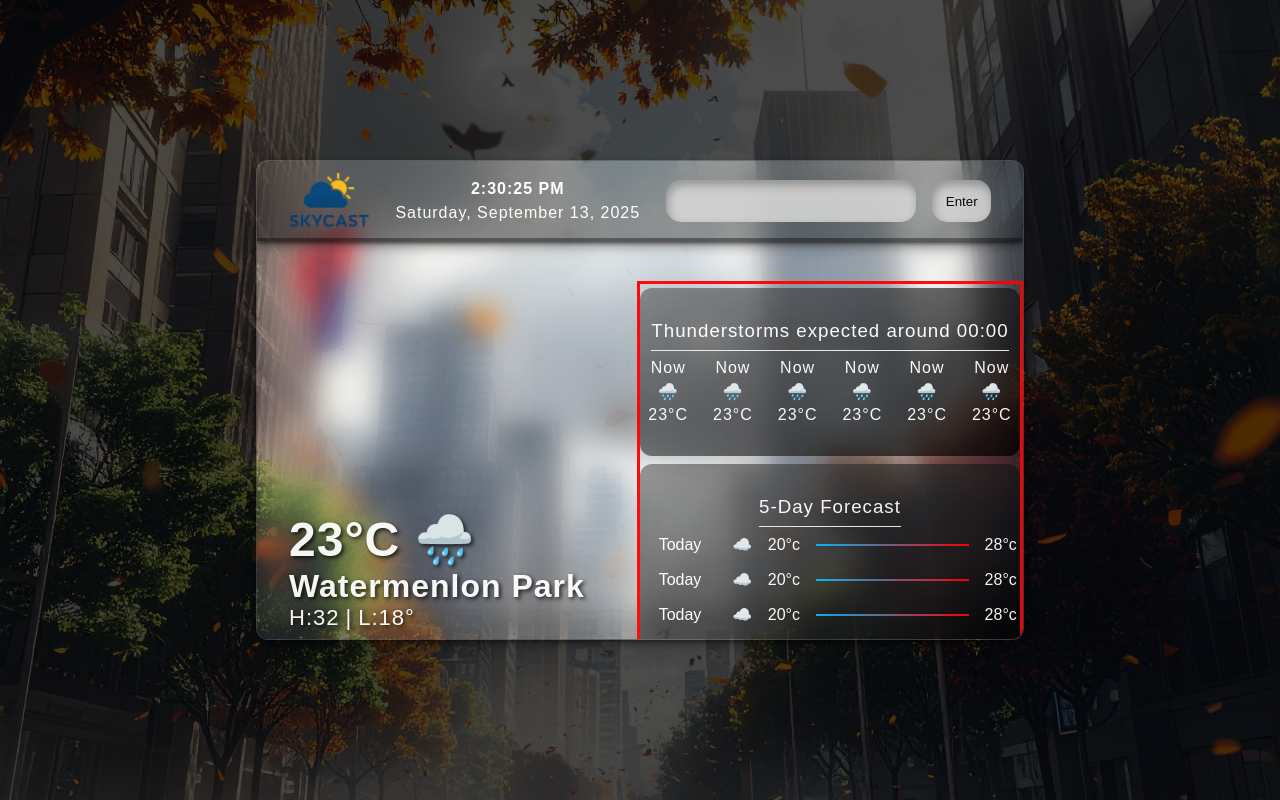
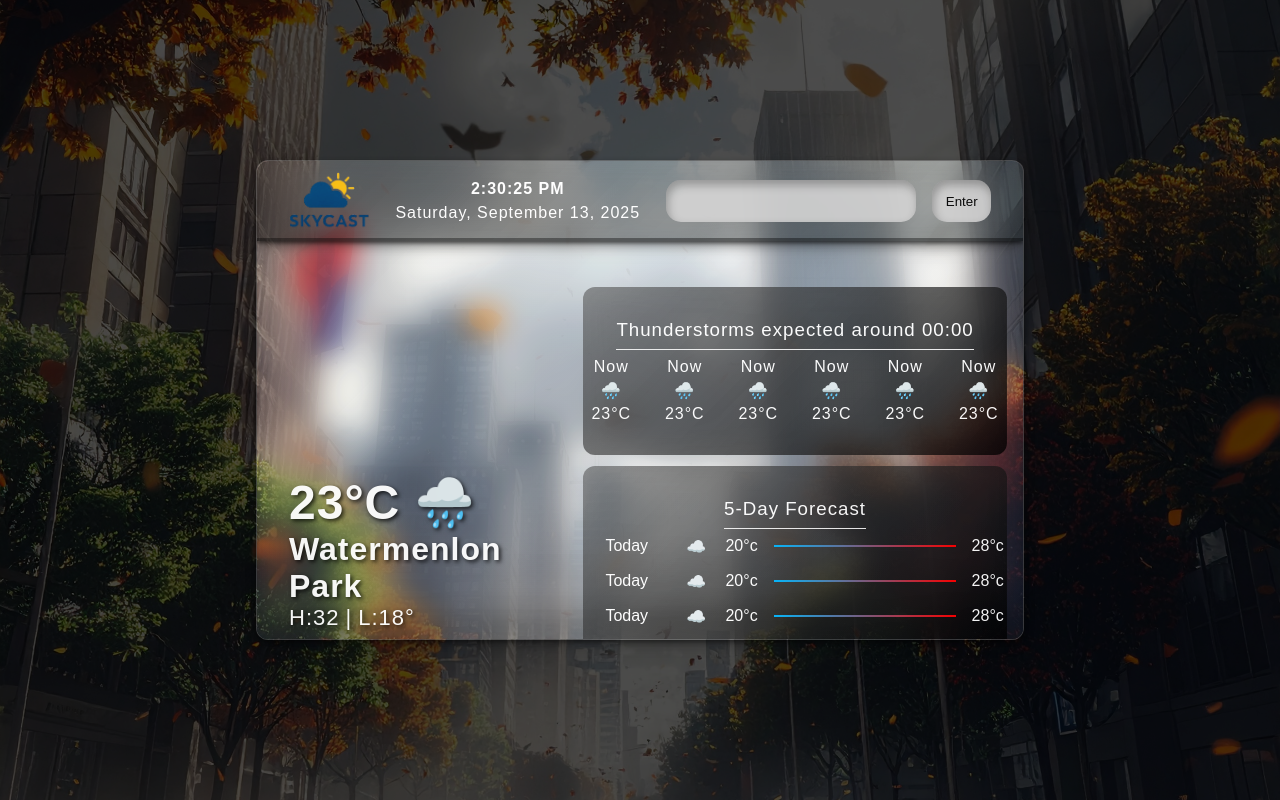
Before and after one commit to A-Karim2003/SkyCast, a React (Vite) app: page / in a window 1280 px wide. Built offline with nearby package versions, Linux system fonts and the light colour scheme.

Commit message:
UI complete

```diff
--- a/src/components/forecast/forcast.css
+++ b/src/components/forecast/forcast.css
@@ -1,10 +1,11 @@
 /* ---------------forcast-------------------- */
 
 .forecast {
-  border: solid red;
+  flex: 1.3;
   display: flex;
   flex-direction: column;
   justify-content: space-around;
+  padding-right: 1rem;
 }
 
 /* ---------------forcast-times--------------- */
--- a/src/index.css
+++ b/src/index.css
@@ -152,8 +152,3 @@ main {
 }
 
 /* ----------------Forecast----------------- */
-
-.forecast {
-  border: solid;
-  flex: 1;
-}
```
